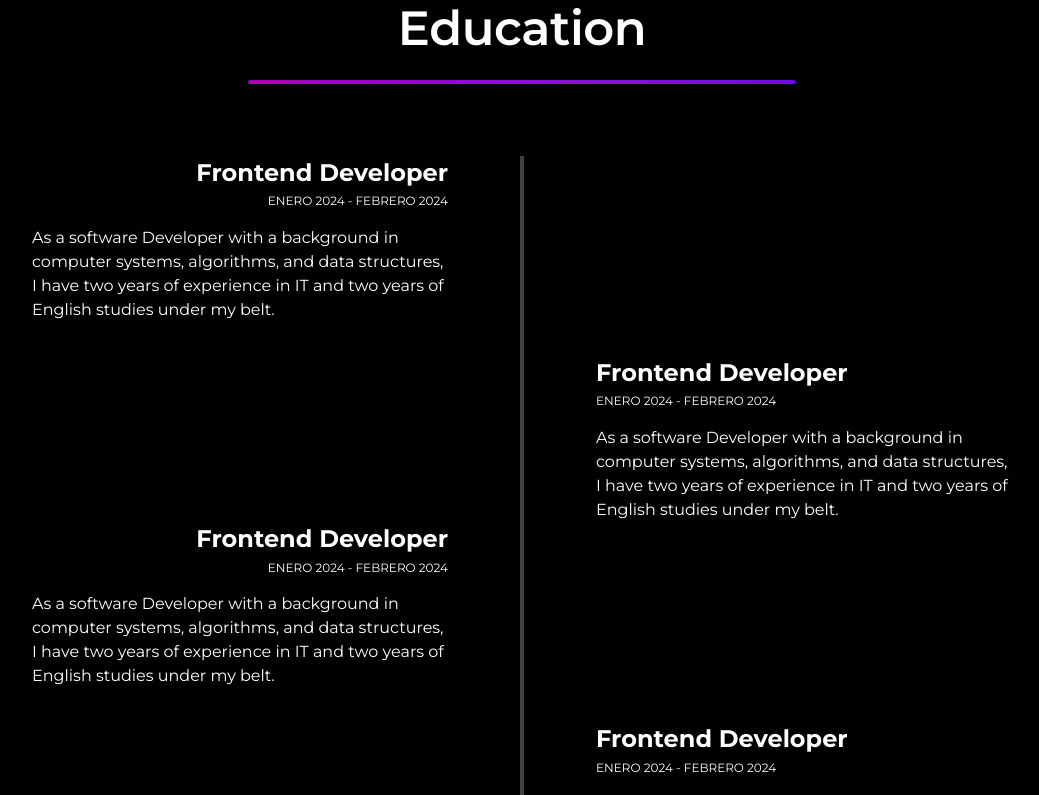
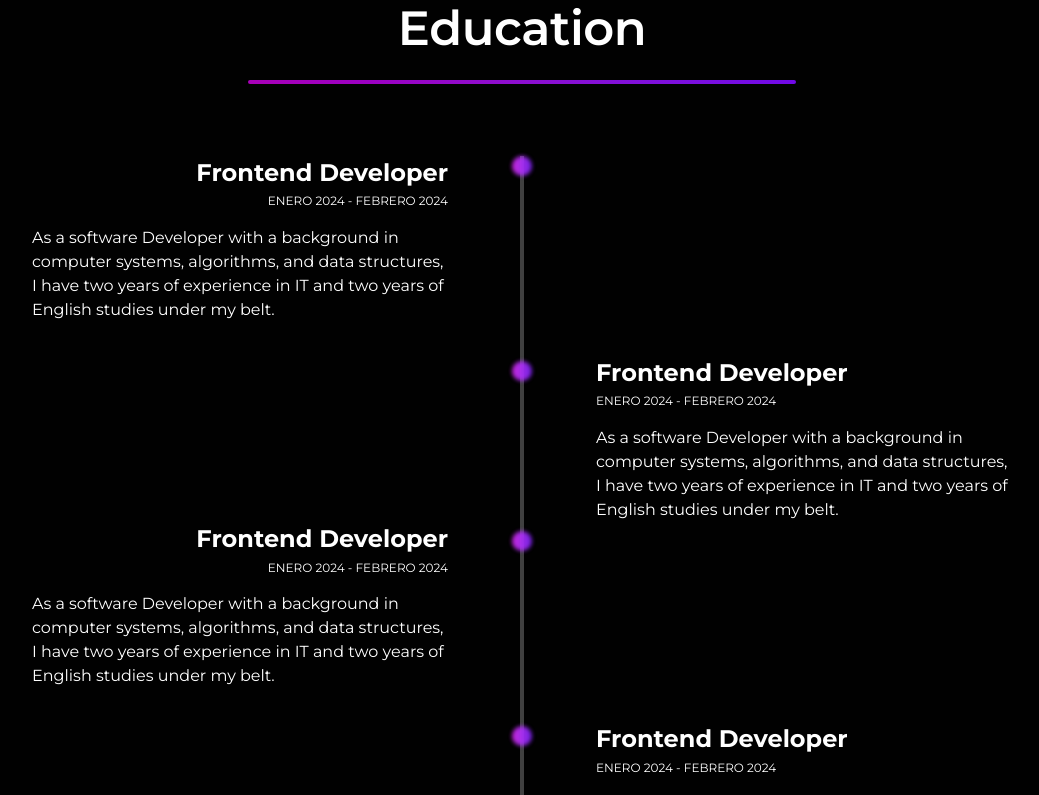
Before and after one commit to ArturoZAC/testing-forport-4z4c, a Next.js app: page / in a window 1280 px wide. Shown: the top 795 px of the page, without its empty margins (118-1157 px from the left). Built offline with nearby package versions, Linux system fonts and the light colour scheme.

Commit message:
finishEducacionCards

```diff
--- a/src/components/education/BodyEducation.tsx
+++ b/src/components/education/BodyEducation.tsx
@@ -10,13 +10,11 @@ export const BodyEducation = () => {
         <div className="w-1/2 flex flex-col justify-center items-center h-full">
           <SideLeft />
           <SideLeft />
-          <SideLeft isLast={true} />
         </div>
         <SideMiddle />
         <div className="w-1/2 flex flex-col justify-center items-center h-full">
           <SideRight />
           <SideRight />
-          {/* <SideRight /> */}
         </div>
       </MainContainer>
     </div>
--- a/src/components/education/SideMiddle.tsx
+++ b/src/components/education/SideMiddle.tsx
@@ -1,11 +1,27 @@
-import React from 'react'
 
 export const SideMiddle = () => {
+  const numDots = 4;
+
   return (
     <div>
-      <div className='w-10 flex justify-center h-full'>
-        <div className='h-auto bg-border w-1'></div>
+      <div className="w-10 flex justify-center h-full">
+        <div className="h-auto bg-border w-1 flex flex-col items-center">
+        {Array.from({ length: numDots }).map((_, index) => (
+          <div
+            key={index}
+            className={`h-5 w-5 rounded-full bg-gradient-to-l from-violet-600 to-fuchsia-500 blur-[2px] opacity-90 ${
+              index === 0
+                ? ''
+                : index === 1
+                  ? 'mt-[185px]'
+                  : index === 2
+                    ? 'mt-[150px]'
+                    : 'mt-[175px]'
+            }`}
+          ></div>
+        ))}
+        </div>
       </div>
     </div>
-  )
-}
+  );
+};
```
